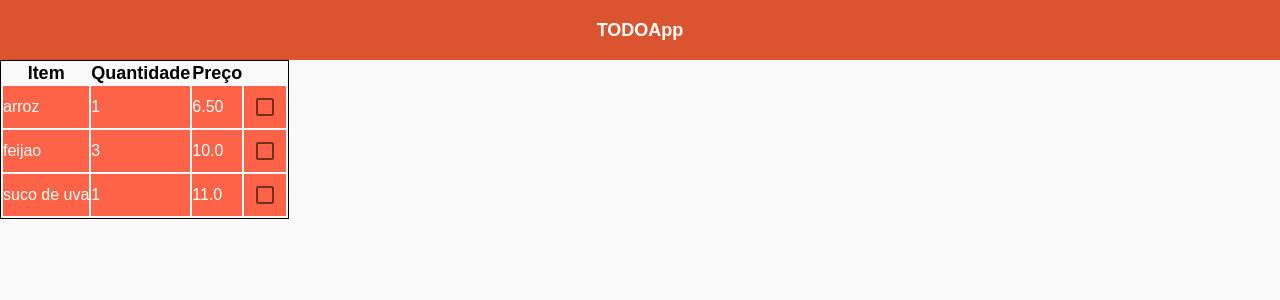
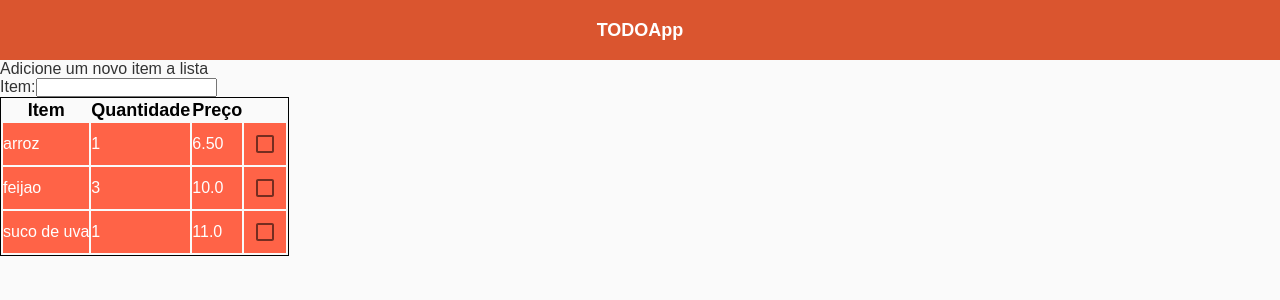
Before and after one commit to raianyrufino/TODOApp, a React (Create React App) app: page / in a window 1280 px wide. Shown: the top 300 px of the page. Built offline with nearby package versions, Linux system fonts and the light colour scheme.

Commit message:
TextInput component to add item

```diff
--- a/src/App.js
+++ b/src/App.js
@@ -7,6 +7,7 @@ import "./styles.css";
 import Header from './components/Header/index';
 import Tabela from './components/Tabela/index';
 import Checkboxes from './components/Check/index';
+import Input from './components/Input/index';
 
 function App() {
 
@@ -31,8 +32,11 @@ function App() {
   return (
     <div className="App">
       <Header/>
+
+      Adicione um novo item a lista
+      <Input/>
+
       <Tabela autores = { autores }/>
-
     </div>
   );
 
--- a/src/components/Check/index.js
+++ b/src/components/Check/index.js
@@ -17,7 +17,6 @@ export default function Checkboxes(props) {
         checked={checked}
         onClick={props.FuncaoPai}
         onChange={handleChange}
-
       />
     </div>
   );
--- a/src/components/Check/styles.css
+++ b/src/components/Check/styles.css
@@ -0,0 +1,4 @@
+.check{
+    color: blueviolet;
+    background-color: blueviolet;
+}
--- /dev/null
+++ b/src/components/Input/index.js
@@ -0,0 +1,53 @@
+import React, {Component} from 'react';
+
+import "./styles.css";
+
+const Form = props => {
+    const [item, setItem] = React.useState()
+  // , quantidade, setQuantidade, preco, setPreco
+
+    const handleChangeItem = e => {
+      setItem(e.target.value)
+    }
+
+    // const handleChangeQuantidade = q => {
+    //     setQuantidade(q.target.value)
+    // }
+
+    // const handleChangePreco = p => {
+    //     setPreco(p.target.value)
+    // }
+
+    const handleSubmit = event => {
+      alert(item)
+      event.preventDefault()
+    }
+
+      return (
+        <form onSubmit={handleSubmit}>
+          Item:
+          <input
+            type="text"
+            value={item}
+            onChange={handleChangeItem}
+          />
+
+          {/* Quantidade:
+          <input
+            type="text"
+            value={quantidade}
+            onChange={handleChangeQuantidade}
+          />
+
+           Preço:
+          <input
+            type="text"
+            value={preco}
+            onChange={handleChangePreco}
+          /> */}
+        </form>
+      )
+
+  }
+
+export default Form;
```
Also changed, not shown: src/components/Input/styles.css (added).
